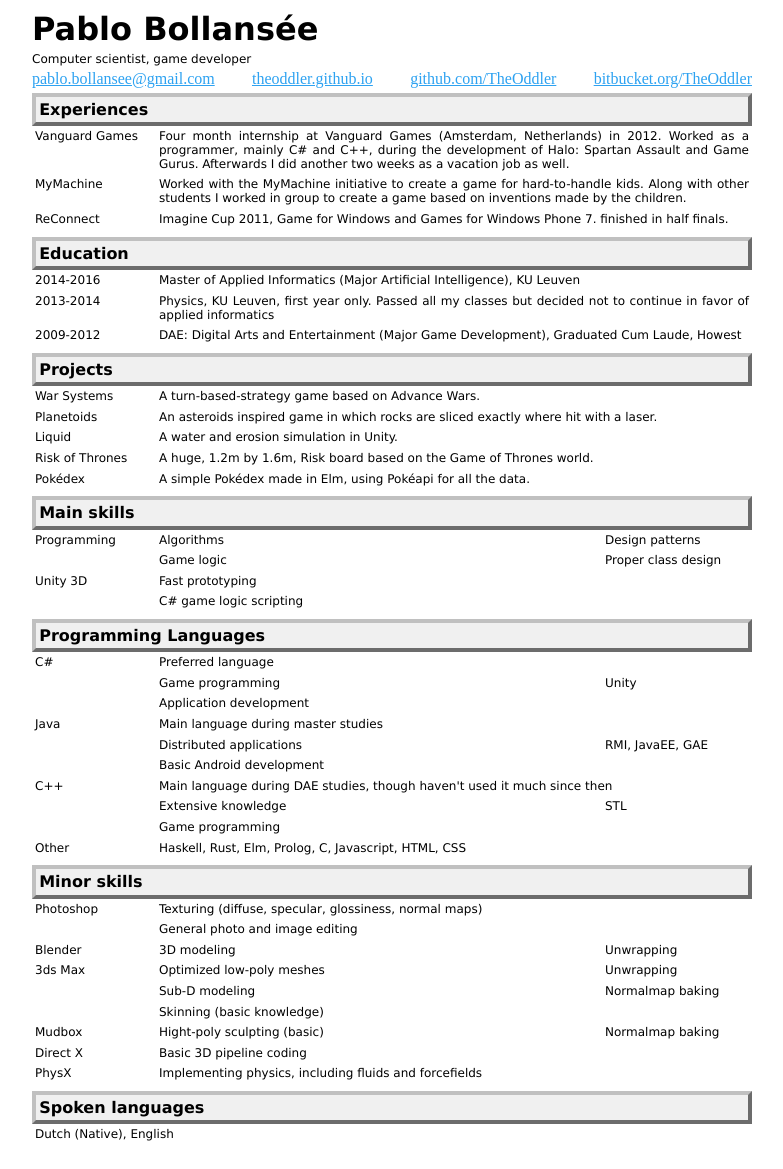
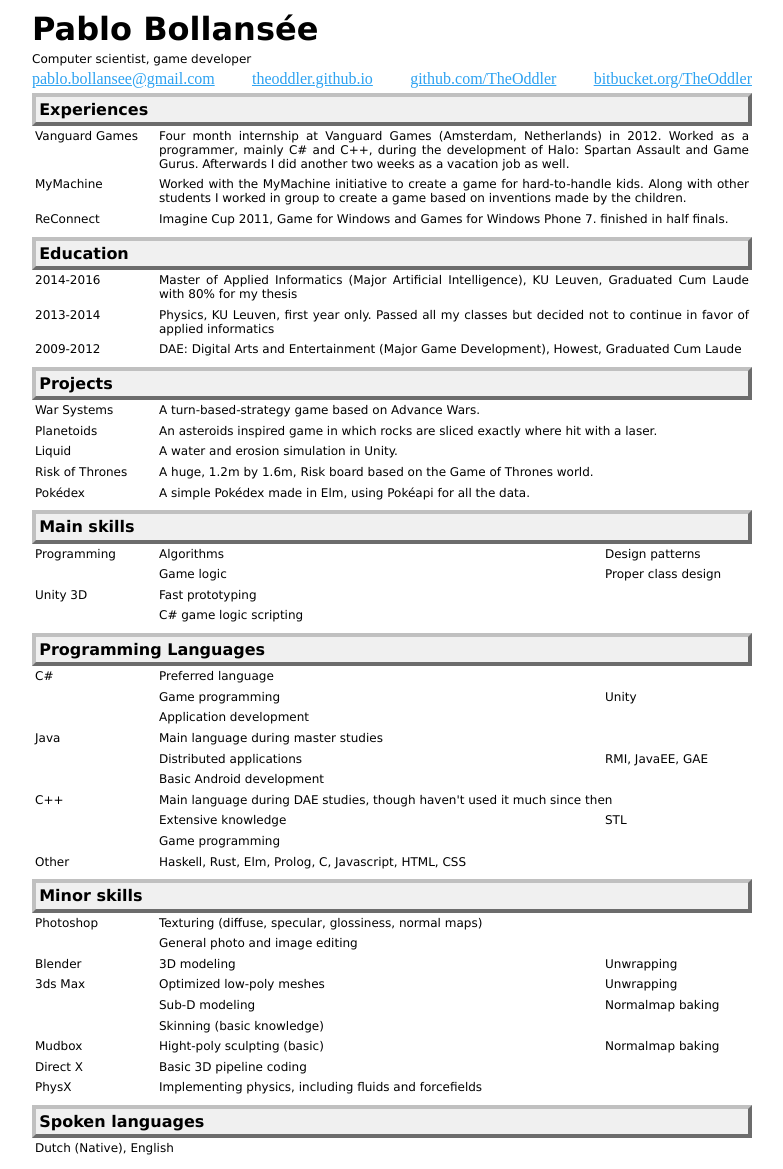
Before and after one commit to TheOddler/theoddler.github.io, a Jekyll site: the page built from cv/index.html, in a window 1280 px wide. Shown: the whole page, without its empty margins (248-1031 px from the left). Built offline with Jekyll 4.4.1, drawn with Linux system fonts in a browser that asks for light colours.

Commit message:
Update for my graduation.

```diff
--- a/_includes/about/studies.md
+++ b/_includes/about/studies.md
@@ -1,7 +1,7 @@
 <table>
 	<tr>
 		<td>2014-2016</td>
-		<td>Master of Applied Informatics (Major Artificial Intelligence), KU Leuven</td>
+		<td>Master of Applied Informatics (Major Artificial Intelligence), KU Leuven, Graduated Cum Laude with 80% for my thesis</td>
 	</tr>
 	<tr>
 		<td>2013-2014</td>
@@ -10,6 +10,6 @@
 	</tr>
 	<tr>
 		<td>2009-2012</td>
-		<td>DAE: Digital Arts and Entertainment (Major Game Development), Graduated Cum Laude, Howest</td>
+		<td>DAE: Digital Arts and Entertainment (Major Game Development), Howest, Graduated Cum Laude</td>
 	</tr>
 </table>
```
